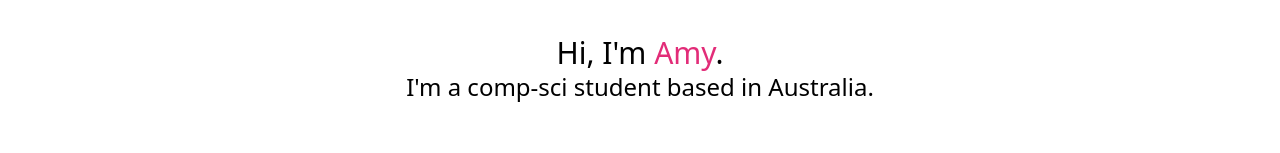
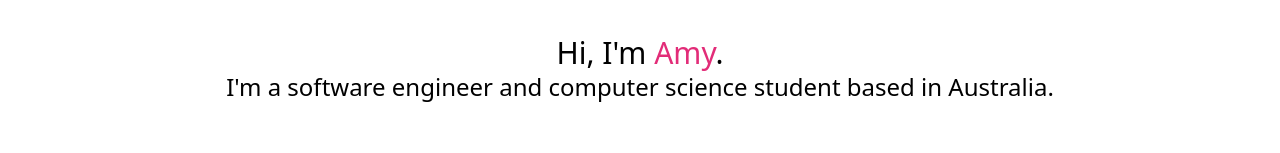
Before and after one commit to amydevs/amydevs.github.io, a Next.js app: page / in a window 1280 px wide. Shown: the part 581-734 px from the top of the page. Built offline with nearby package versions, Linux system fonts and the light colour scheme.

Commit message:
Update index.tsx

```diff
--- a/src/pages/index.tsx
+++ b/src/pages/index.tsx
@@ -28,7 +28,7 @@ const Home: NextPage = () => {
                 </div>
                 <div>
                     <span className="text-3xl">Hi, I&apos;m <span className="text-primary">Amy</span>.</span> <br />
-                    <span className="text-2xl">I&apos;m a comp-sci student based in Australia.</span><br />
+                    <span className="text-2xl">I&apos;m a software engineer and computer science student based in Australia.</span><br />
                 </div>
                 <div className="p-3 sm:hidden">
                     <div className="h-6" />
```
